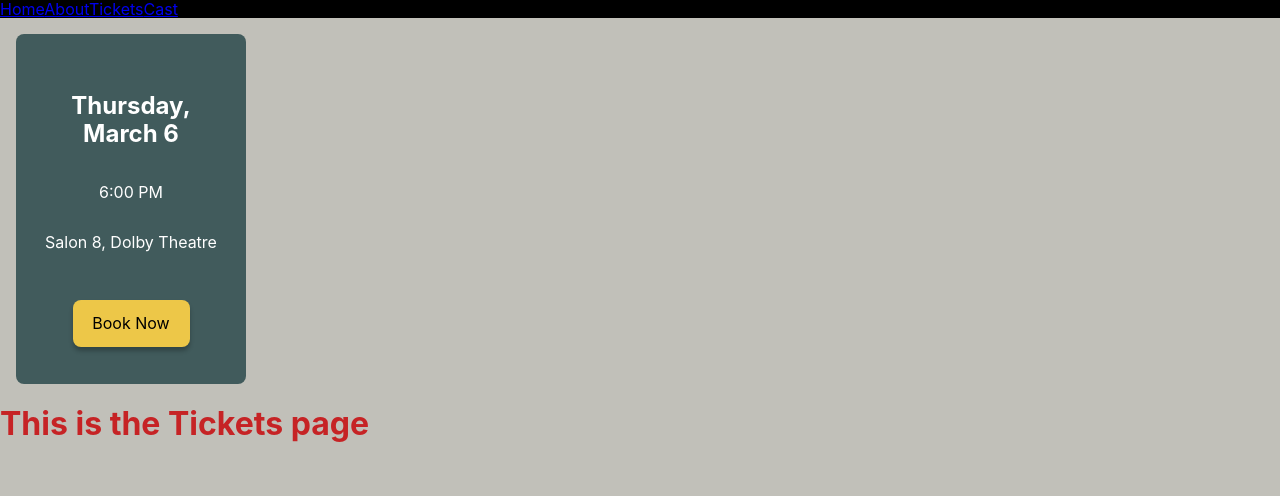
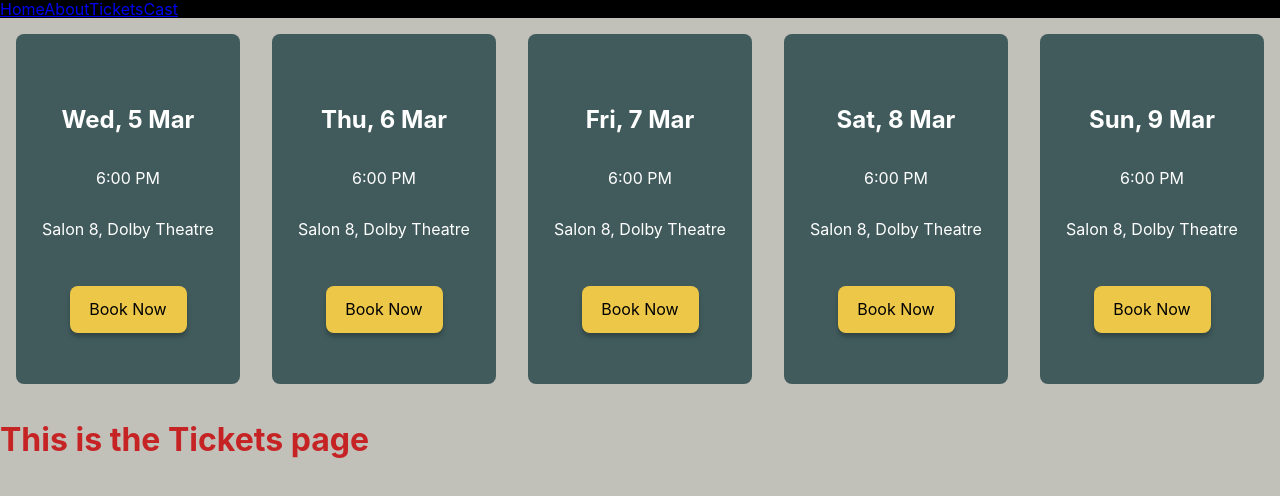
Before and after one commit to mikaelakihl/mi-graphic-tools-assignment2-jurassic-world, a Vue app: page /tickets in a window 1280 px wide. Shown: the top 496 px of the page. Built offline with nearby package versions, Linux system fonts and the light colour scheme.

Commit message:
Feat: Added code to populate more cards 5 days into future and scroll horizontally when exceeding width

```diff
--- a/src/components/molecules/BookingCard.vue
+++ b/src/components/molecules/BookingCard.vue
@@ -1,17 +1,47 @@
 <script setup lang="ts">
 import BookBtn from '../atoms/BookBtn.vue';
+import { ref } from 'vue';
+
+interface Day {
+  date: string;
+  display: string;
+}
+
+const days = ref<Day[]>([]);
+
+const generateDates = (): void => {
+  const today = new Date();
+  for (let i = 0; i < 5; i++) {
+    const date = new Date();
+    date.setDate(today.getDate() + i);
+
+    days.value.push({
+      date: date.toISOString().split('T')[0],
+      display: date.toLocaleDateString('en-GB', { weekday: 'short', day: 'numeric', month: 'short' })
+    });
+  }
+};
+
+generateDates();
 </script>
 
 <template>
-  <div class="bookingCard">
-    <h2>Thursday, March 6</h2>
-    <p>6:00 PM</p>
-    <p>Salon 8, Dolby Theatre</p>
-    <BookBtn />
+  <div class="bookingCard-wrapper">
+    <div v-for="day in days" :key="day.date" class="bookingCard">
+      <h2>{{ day.display }}</h2>
+      <p>6:00 PM</p>
+      <p>Salon 8, Dolby Theatre</p>
+      <BookBtn />
+    </div>
   </div>
 </template>
 
 <style lang="scss" scoped>
+.bookingCard-wrapper {
+  display: flex;
+  max-width: 100vw;
+  overflow-x: auto;
+  white-space: nowrap;
   .bookingCard {
     font-family: $primary-font;
     display: flex;
@@ -32,5 +62,7 @@ import BookBtn from '../atoms/BookBtn.vue';
       margin-top: 2rem;
     }
   }
+}
+
 
 </style>
```
